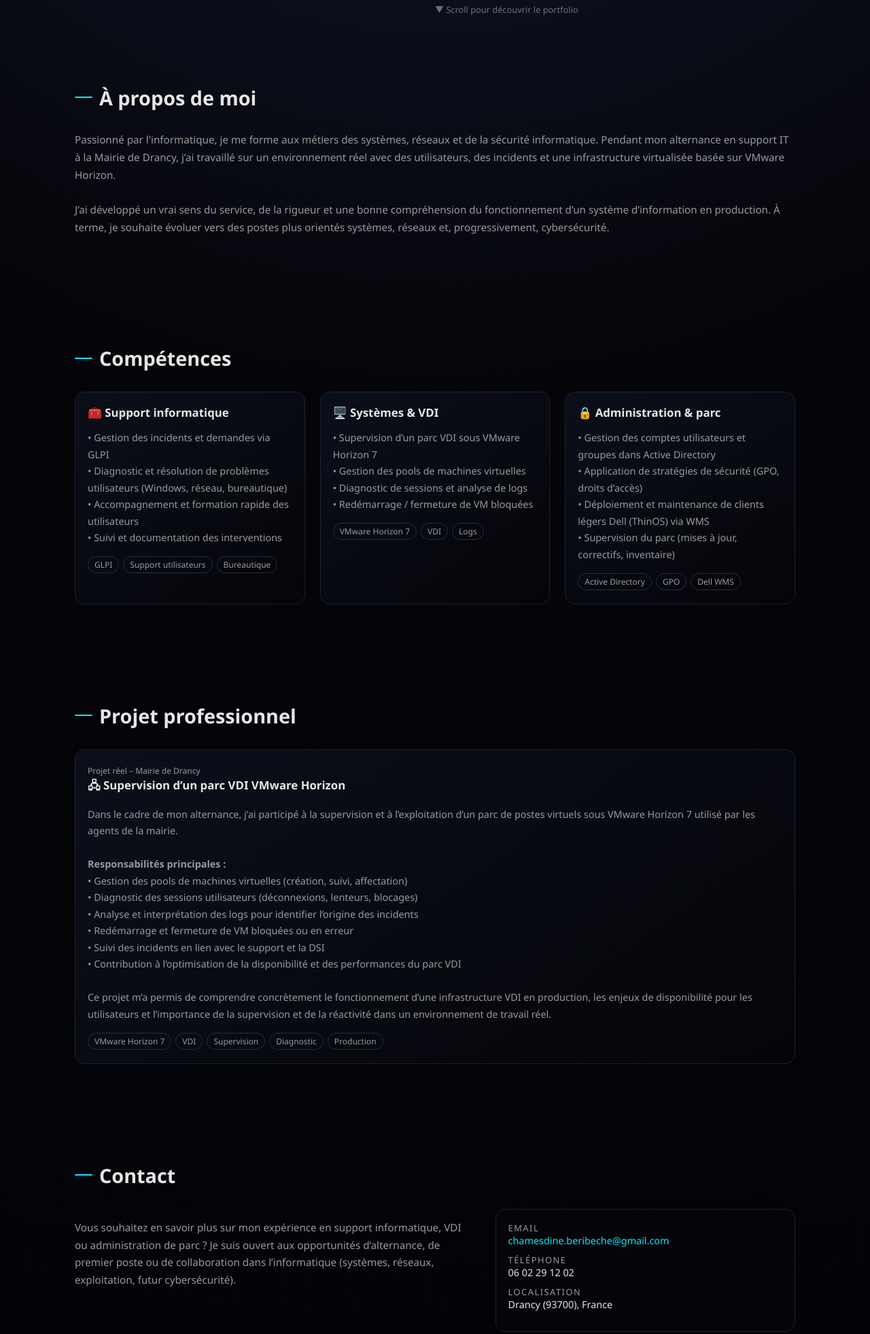
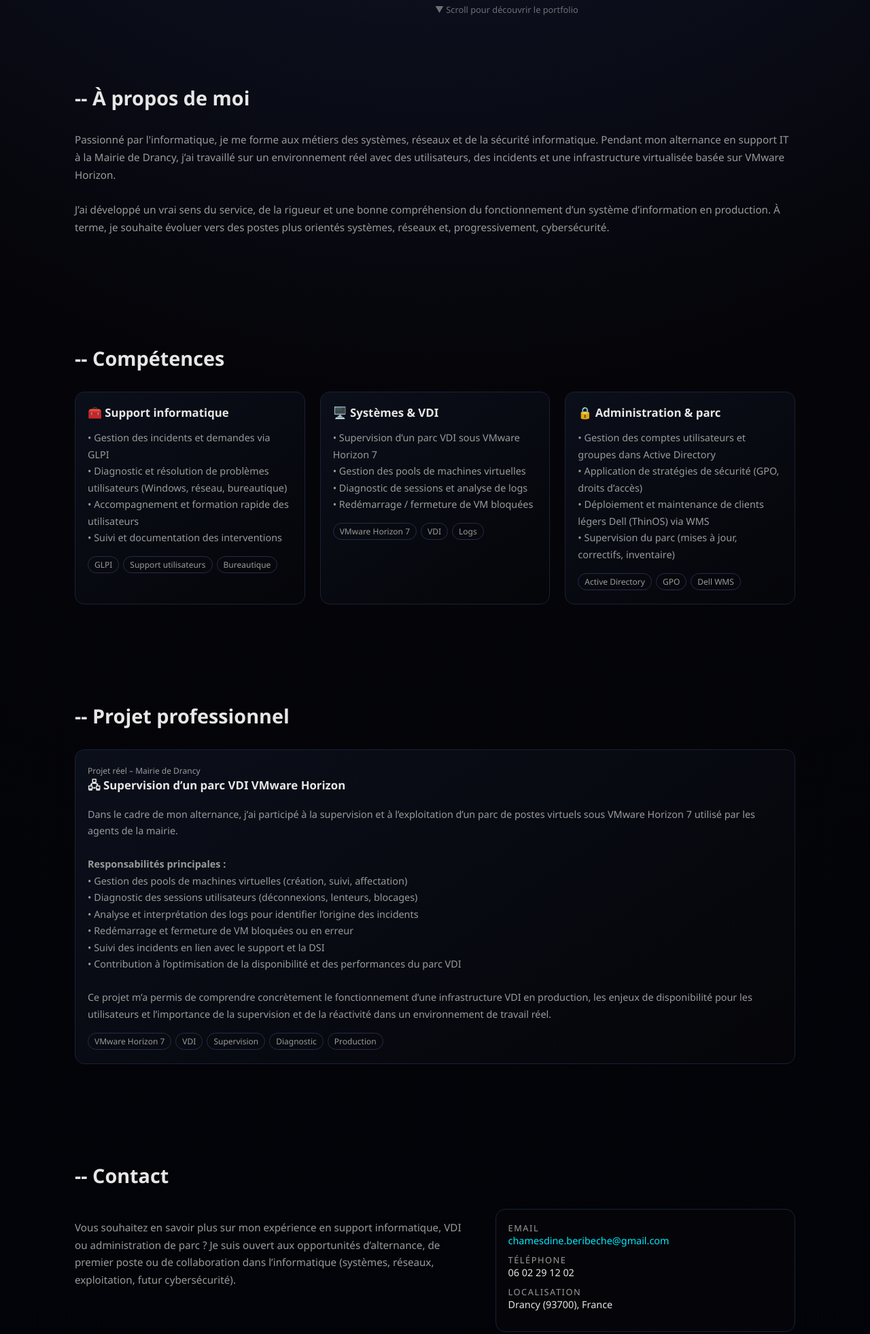
Before and after one commit to chamesdineberibeche-cell/Portfolio-BERIBECHE-Chames-dine, a plain HTML site: page index.html in a window 1280 px wide. Shown: the part 760-2722 px from the top of the page at 68% size. Drawn offline with Linux system fonts and the light colour scheme.

Commit message:
Update index.html

```diff
--- a/index.html
+++ b/index.html
@@ -438,7 +438,7 @@
 </header>
 
 <section id="about" class="section">
-    <h2 class="section-title"><span></span>À propos de moi</h2>
+    <h2 class="section-title"> -- À propos de moi</h2>
     <p>
         Passionné par l'informatique, je me forme aux métiers des systèmes, réseaux et de la sécurité informatique.
         Pendant mon alternance en support IT à la Mairie de Drancy, j’ai travaillé sur un environnement réel avec
@@ -451,7 +451,7 @@
 </section>
 
 <section id="skills" class="section">
-    <h2 class="section-title"><span></span>Compétences</h2>
+    <h2 class="section-title"> -- Compétences</h2>
     <div class="grid">
         <div class="card">
             <h3>🧰 Support informatique</h3>
@@ -501,7 +501,7 @@
 </section>
 
 <section id="project" class="section">
-    <h2 class="section-title"><span></span>Projet professionnel</h2>
+    <h2 class="section-title"> -- Projet professionnel</h2>
     <div class="card">
         <small>Projet réel – Mairie de Drancy</small>
         <h3>🖧 Supervision d’un parc VDI VMware Horizon</h3>
@@ -532,7 +532,7 @@
 </section>
 
 <section id="contact" class="section">
-    <h2 class="section-title"><span></span>Contact</h2>
+    <h2 class="section-title"> -- Contact</h2>
     <div class="contact-grid">
         <div>
             <p>
@@ -548,11 +548,11 @@
             </div>
             <div class="contact-item">
                 <div class="contact-label">Téléphone</div>
-                <span>06 02 29 12 02</span>
+                06 02 29 12 02
             </div>
             <div class="contact-item">
                 <div class="contact-label">Localisation</div>
-                <span>Drancy (93700), France</span>
+               Drancy (93700), France
             </div>
         </div>
     </div>
```
